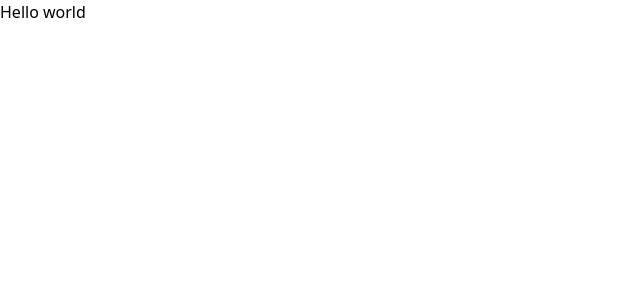
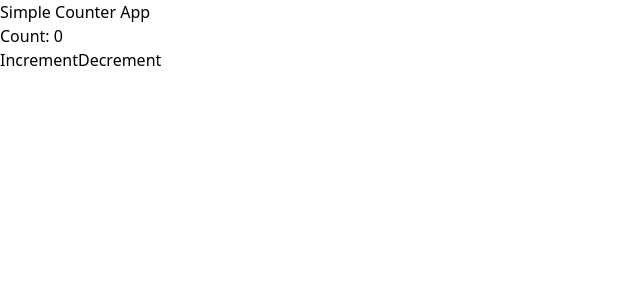
Before and after one commit to FayazCodeCraft/ContextAPI, a React (Vite) app: page / in a window 1280 px wide. Shown: the top 300 px of the page, without its empty margins (0-640 px from the left). Built offline with nearby package versions, Linux system fonts and the light colour scheme.

Commit message:
feat:counter-prop-drilling

```diff
--- a/src/App.tsx
+++ b/src/App.tsx
@@ -1,8 +1,24 @@
-import './index.css'
-function App() {
+import { useState } from "react";
+import Counter from "./Components/Counter";
+
+
+const App = () => {
+  const [count, setCount] = useState(0);
+
+  const increment = () => {
+    setCount(count + 1);
+  };
+
+  const decrement = () => {
+    setCount(count - 1);
+  };
+
   return (
-   <h1>Hello world</h1>
-  )
-}
+    <div>
+      <h1>Simple Counter App</h1>
+      <Counter count={count} onIncrement={increment} onDecrement={decrement} />
+    </div>
+  );
+};
 
-export default App
+export default App;
--- /dev/null
+++ b/src/Components/Counter.tsx
@@ -0,0 +1,18 @@
+import CounterControls from './CounterControls';
+
+interface CounterProps{
+  count:number;
+  onIncrement:()=>void;
+  onDecrement:()=>void;
+}
+
+const Counter = ({ count, onIncrement, onDecrement }:CounterProps) => {
+  return (
+    <div>
+      <p>Count: {count}</p>
+      <CounterControls onIncrement={onIncrement} onDecrement={onDecrement} />
+    </div>
+  );
+};
+
+export default Counter;
--- /dev/null
+++ b/src/Components/CounterControls.tsx
@@ -0,0 +1,15 @@
+interface CounterControlsProps{
+    onIncrement:()=>void;
+    onDecrement:()=>void;
+  }
+
+const CounterControls = ({ onIncrement, onDecrement }:CounterControlsProps) => {
+  return (
+    <div >
+      <button className="border-2 border-red-700 bg-black text-white mr-5 mt-5" onClick={onIncrement}>Increment</button>
+      <button className="border-2 border-red-700 bg-black text-white" onClick={onDecrement}>Decrement</button>
+    </div>
+  );
+};
+
+export default CounterControls;
```
